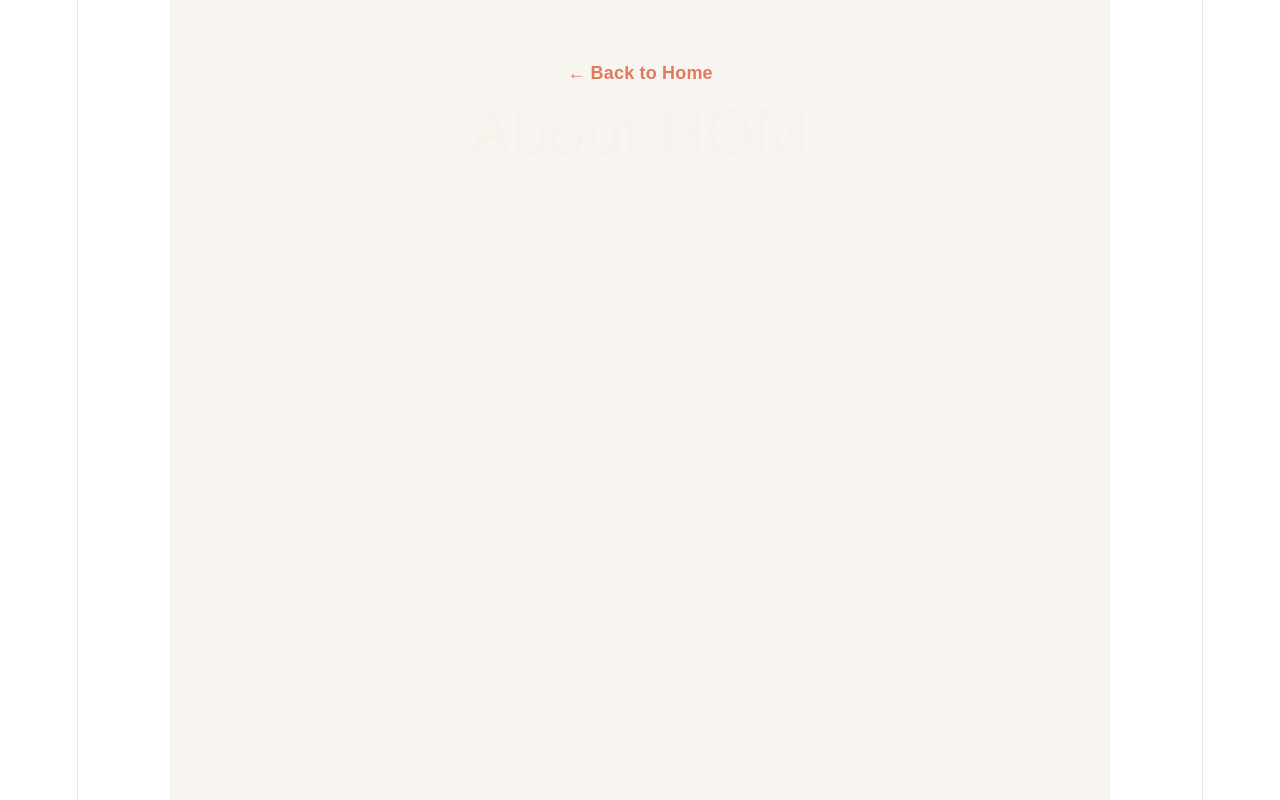
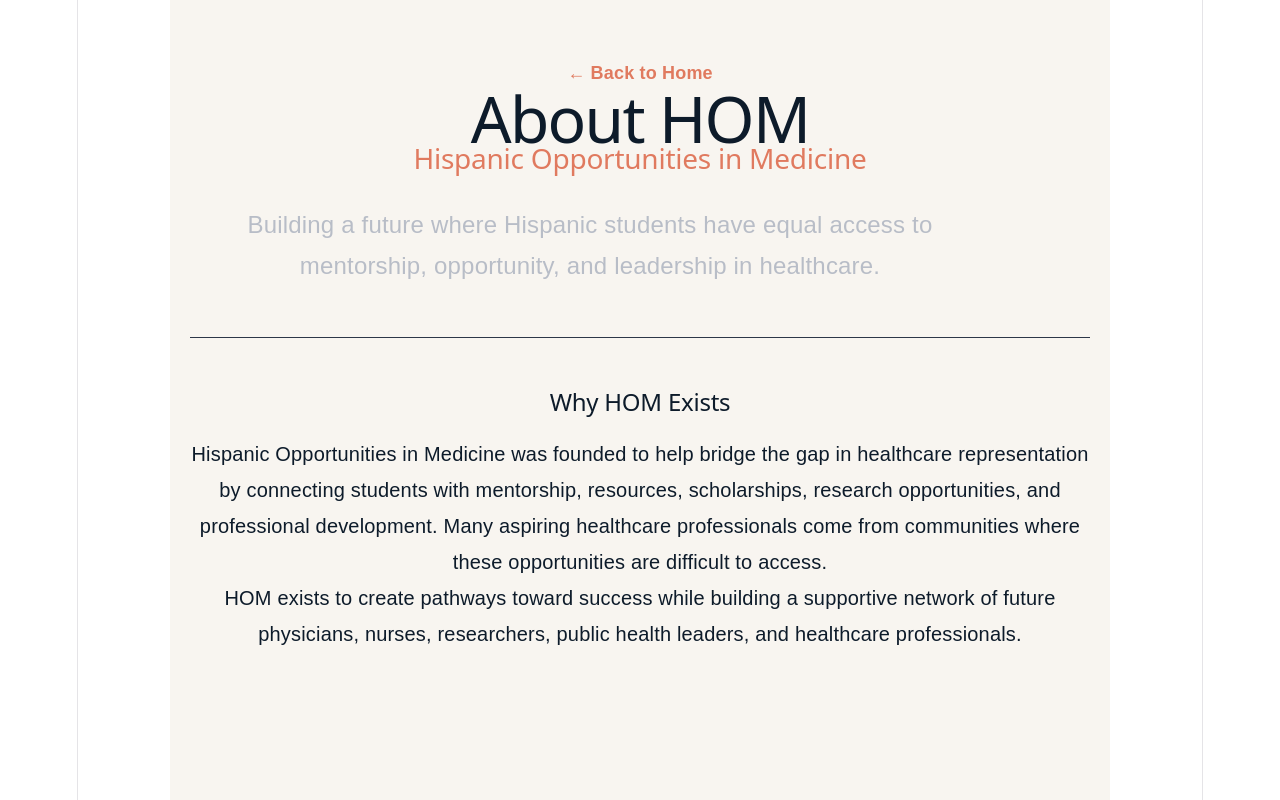
Before and after one commit to JanmichaelRivera/hom-website, a React (Vite) app: page /about in a window 1280 px wide. Shown: the top 800 px of the page. Built offline with nearby package versions, Linux system fonts and the light colour scheme.

Commit message:
Fix About styling

```diff
--- a/src/pages/About.jsx
+++ b/src/pages/About.jsx
@@ -26,8 +26,8 @@ export default function About() {
 <h1
   style={{
     fontSize: "64px",
-    color: "#F7F3EC",backgroundColor: "#F8F5F0",
-minHeight: "100vh",
+    color: "#0D1B2A",
+    marginTop: "20px",
     marginBottom: "10px",
   }}
 >
@@ -64,7 +64,8 @@ minHeight: "100vh",
   }}
 />
 
-<h2 style={{ color: "#E07A5F", marginBottom: "20px" }}>
+<h2 style={{ color: "#0D1B2A",
+backgroundColor: "#F8F5F0", marginBottom: "20px" }}>
   Why HOM Exists
 </h2>
 
```
